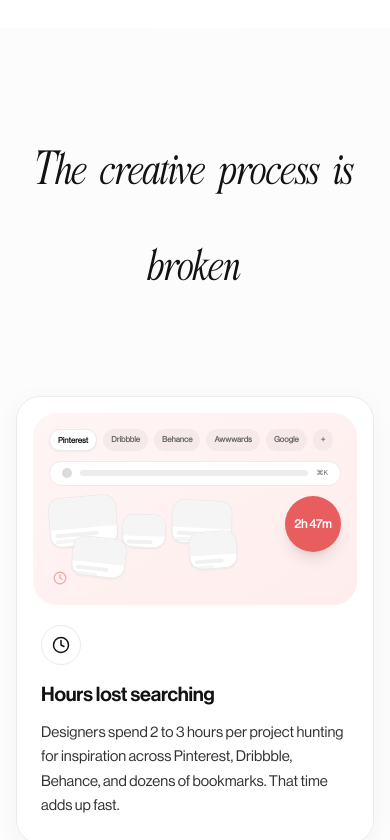
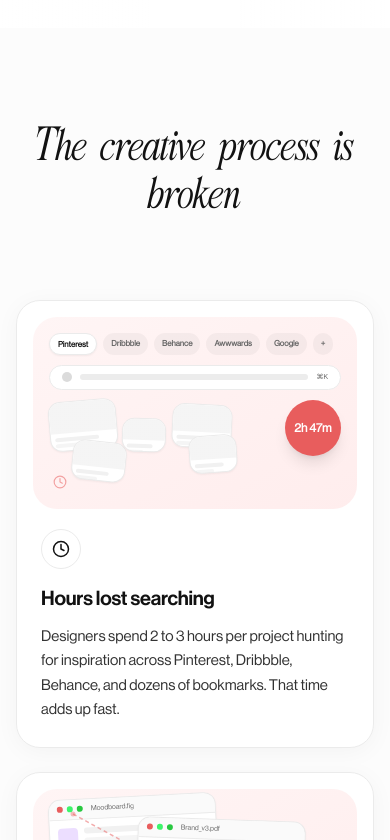
Before and after one commit to Farhanism-alt/inspo-landing-page, a React (Vite) app: page / in a window 390 px wide. Shown: the part 944-1784 px from the top of the page. Built offline with nearby package versions, Linux system fonts and the light colour scheme.

Commit message:
fix(typography): reduce h2 line height by 50% on mobile screens

```diff
--- a/src/index.css
+++ b/src/index.css
@@ -115,13 +115,14 @@
     font-size: 3rem !important;
     letter-spacing: 0 !important;
     font-weight: 100 !important;
-    line-height: 2 !important;
+    line-height: 1 !important;
   }
 }
 
 @media (min-width: 640px) {
   h2 {
     font-size: 2.875rem !important;
+    line-height: 2 !important;
   }
 }
 
```
